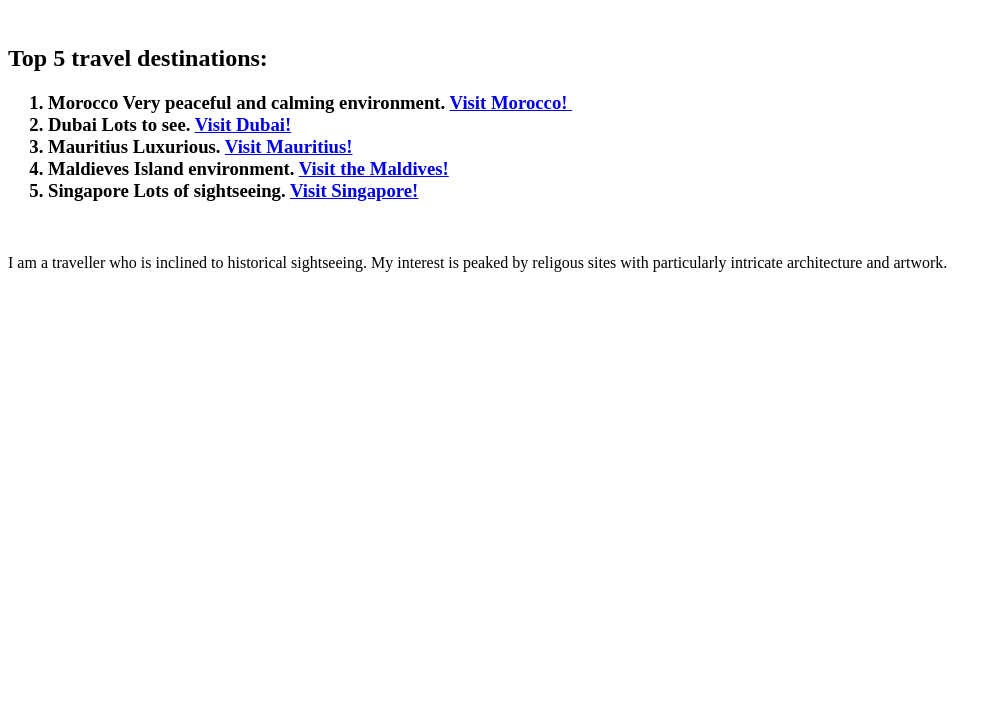
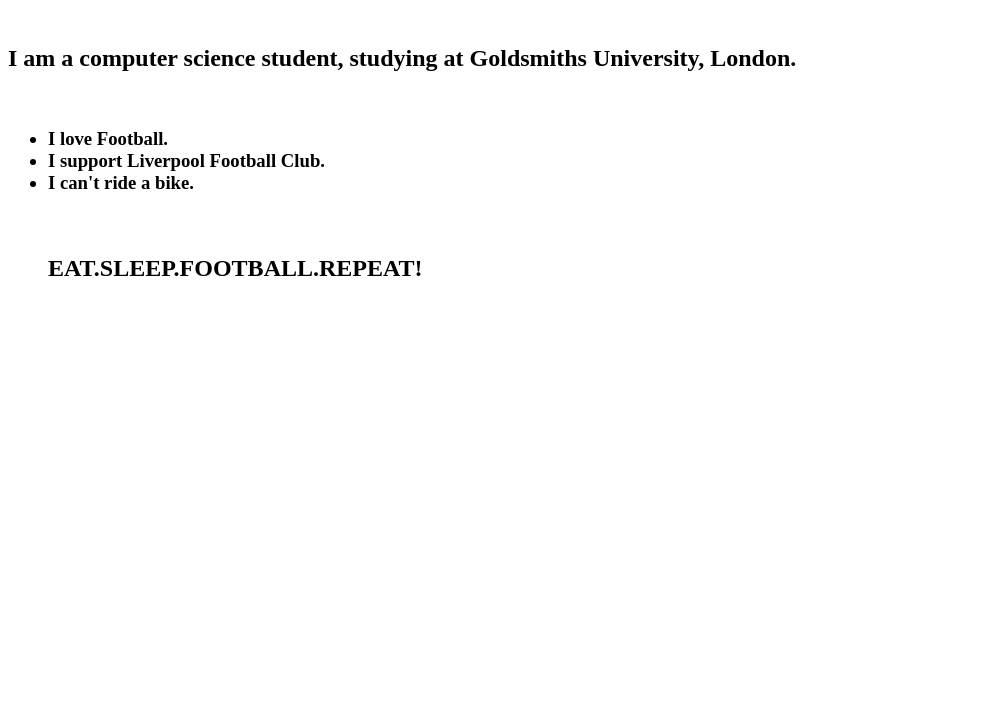
Before and after one commit to A-Wahid097/UX, a plain HTML site: page index.html in a window 1280 px wide. Shown: the part 73-800 px from the top of the page, without its empty margins (0-1002 px from the left). Drawn offline with Linux system fonts and the light colour scheme.

Commit message:
Update index.html

```diff
--- a/index.html
+++ b/index.html
@@ -2,38 +2,25 @@
 
 <html>
     <head>
-        <title>Travel Wishlist</title>
+        <title>Abdul Wahid</title>
     </head>
     <body>
-        <h1>My Dream Travel Wishlist!</h1>
+        <h1>Mohammed Abdul Wahid</h1>
             <br>
         <p>
-            <h2>Top 5 travel destinations:</h2>
-        <ol>
+            <h2>I am a computer science student, studying at Goldsmiths University, London.</h2>
+        </p>
+            <br>
+        <ul>
             <h3>
-                <li>Morocco
-                    Very peaceful and calming environment.
-                    <a href= https://www.theblondeabroad.com/ultimate-morocco-travel-guide/> Visit Morocco! </a>
-                    <img src="images/Cat_August_2010-4.jpg" alt="">
-                <li>Dubai
-                    Lots to see.
-                    <a href= https://www.theblondeabroad.com/ultimate-dubai-travel-guide/> Visit Dubai! </a>
-                </li>
-                <li>Mauritius
-                    Luxurious.
-                    <a href= https://www.theblondeabroad.com/ultimate-mauritius-travel-guide/> Visit Mauritius! </a>
-                </li>
-                <li>Maldieves
-                    Island environment.
-                    <a href= https://www.theblondeabroad.com/20-photos-to-inspire-you-to-visit-the-maldives/> Visit the Maldives! </a>
-                </li>
-                <li>Singapore
-                    Lots of sightseeing.
-                    <a href= https://www.theblondeabroad.com/ultimate-singapore-travel-guide/> Visit Singapore! </a>
-                </li>
+                <li>I love Football.</li>
+                <li>I support Liverpool Football Club.</li>
+                <li>I can't ride a bike.</li>
             </h3>
-        </ol>
+        </ul>
             <br>
-        <p>I am a traveller who is inclined to historical sightseeing. My interest is peaked by religous sites with particularly intricate architecture and artwork.</p>
+            <h2>
+                <blockquote>EAT.SLEEP.FOOTBALL.REPEAT!</blockquote>
+            </h2>
     </body>
 </html>
```
